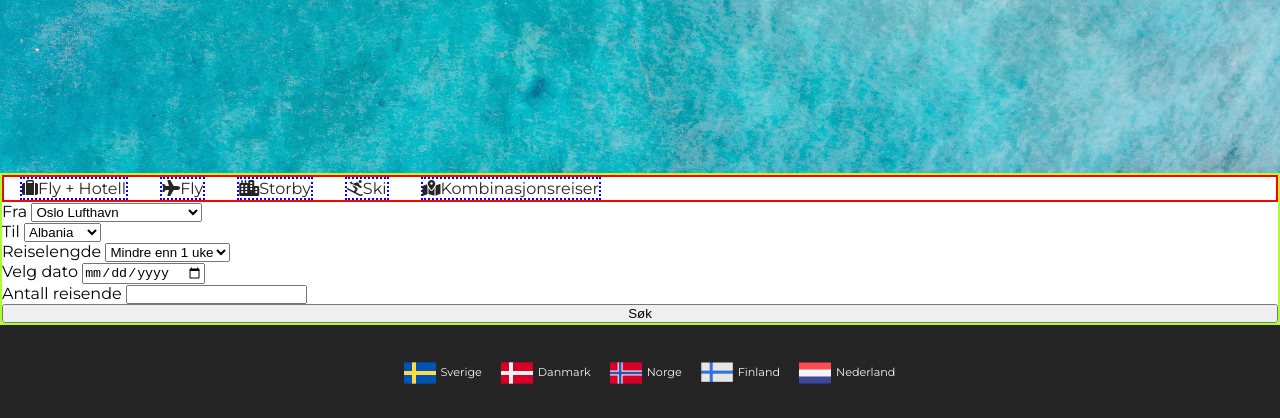
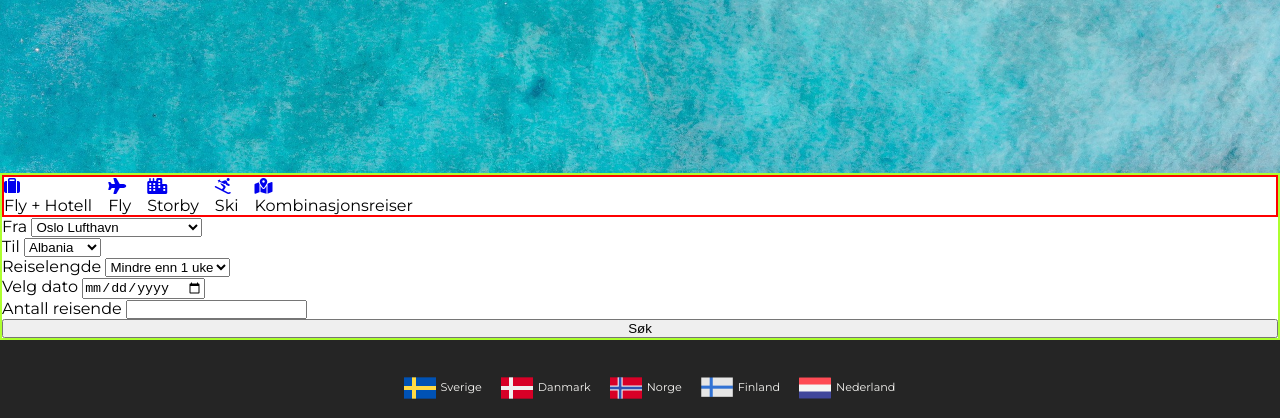
Before and after one commit to Snick92/Reisebyraa_Nettsted, a plain HTML site: page index.html in a window 1280 px wide. Shown: the part 821-1239 px from the top of the page. Drawn offline with Linux system fonts and the light colour scheme.

Commit message:
Generell push
- Endret på CSS ift. horisontal scroll meny, fungerer fortsatt ikke som forventet.
- Tester videre i tomt html/css ark for å sikre funksjonalitet.

```diff
--- a/CSS/style.css
+++ b/CSS/style.css
@@ -110,22 +110,33 @@ html {
     flex-direction: column;
     border: 2px solid greenyellow;
 }
-.scroll-menu{
+#global-header-form-container #scroll-menu-container{
     display: flex;
-    flex-wrap: nowrap;
-    flex-direction: row;
-    overflow-x: auto;
-    overflow-y: hidden;
-    scrollbar-width: thin;
+    gap: 1rem;
+    overflow: scroll;
     border: 2px solid red;
 }
-.scroll-menu-item {
-    color: var(--custom4);
-    text-decoration: none;
-    margin-left: 1rem;
-    margin-right: 1rem;
+#global-header-form-container #scroll-menu-container article a{
+    position: relative;
+    display: inline-block;
+
+}
+#scroll-menu-item {
+
     border: 2px dotted blue;
 }
+
+/*
+display: flex;
+flex-direction: row;
+width: 100%;
+max-width: 1200px;
+margin: 0 auto;
+overflow-x: auto;
+padding: 20px 0;
+-webkit-overflow-scrolling: touch;
+*/
+
 /* GRID: HEADER-3 */
 
 /* GRID: HEADER-4 */
@@ -257,8 +268,10 @@ footer, p h3 {
     border: none;
     border-radius: 0.2rem;
     font-size: 10px;
+    padding: 0.2rem;
+}
+#news-and-offers button {
     font-weight: bold;
-    padding: 0.2rem;
 }
 #news-and-offers a{
     color: var(--custom7);
--- a/index.html
+++ b/index.html
@@ -18,7 +18,6 @@
                     <a href="index.html">
                         <img id="logo" rel="logo" src="../Reisebyraa_Nettsted/images/fav.png" alt="logo">
                     </a>
-                    <!--section / div? evt nav? for top-nav-icons-container??-->
                     <section id="top-nav-icons-container">
                         <form>
                             <input id="search-bar" type="text" placeholder="Søk her">
@@ -39,13 +38,30 @@
                     </section>
                     <img id="banner-img" src="../Reisebyraa_Nettsted/images/sea-4768869_1920.jpg" alt="Picture of the sea">
                 </section>
+            </header>
+            <header>
                 <section id="global-header-form-container">
-                    <nav class="scroll-menu">
-                        <a class="scroll-menu-item" href="#"><i class="fa-solid fa-suitcase"></i>Fly + Hotell</a>
-                        <a class="scroll-menu-item" href="#"><i class="fa-solid fa-plane"></i>Fly</a>
-                        <a class="scroll-menu-item" href="#"><i class="fa-solid fa-city"></i>Storby</a>
-                        <a class="scroll-menu-item" href="#"><i class="fa-solid fa-person-skiing"></i>Ski</a>
-                        <a class="scroll-menu-item" href="#"><i class="fa-solid fa-map-location-dot"></i>Kombinasjonsreiser</a>
+                    <nav id="scroll-menu-container">
+                        <article class="scroll-menu-item">
+                            <a href="#"><i class="fa-solid fa-suitcase"></i></a>
+                            <p>Fly + Hotell</p>
+                        </article>
+                        <article class="scroll-menu-item">
+                            <a href="#"><i class="fa-solid fa-plane"></i></a>
+                            <p>Fly</p>
+                        </article>
+                        <article class="scroll-menu-item">
+                            <a href="#"><i class="fa-solid fa-city"></i></a>
+                            <p>Storby</p>
+                        </article>
+                        <article class="scroll-menu-item">
+                            <a href="#"><i class="fa-solid fa-person-skiing"></i></a>
+                            <p>Ski</p>
+                        </article>
+                        <article class="scroll-menu-item">
+                            <a href="#"><i class="fa-solid fa-map-location-dot"></i></a>
+                            <p>Kombinasjonsreiser</p>
+                        </article>
                     </nav>
                     <form name="travel-from">
                         <label>Fra</label>
```
Also changed, not shown: vedlegg.txt.
